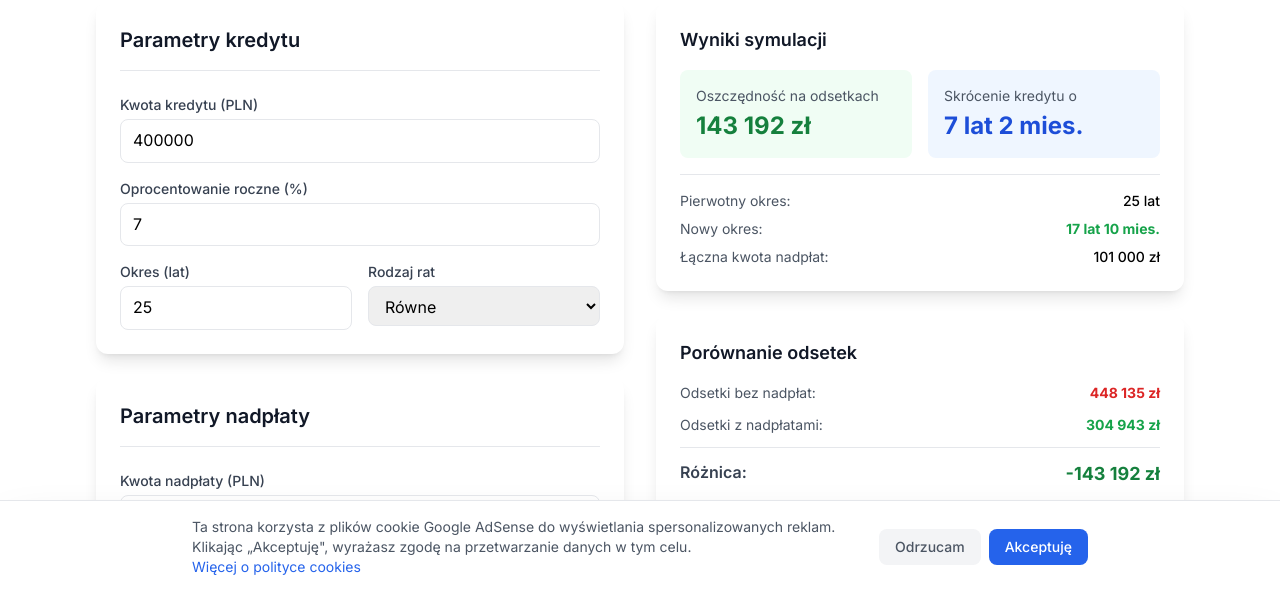
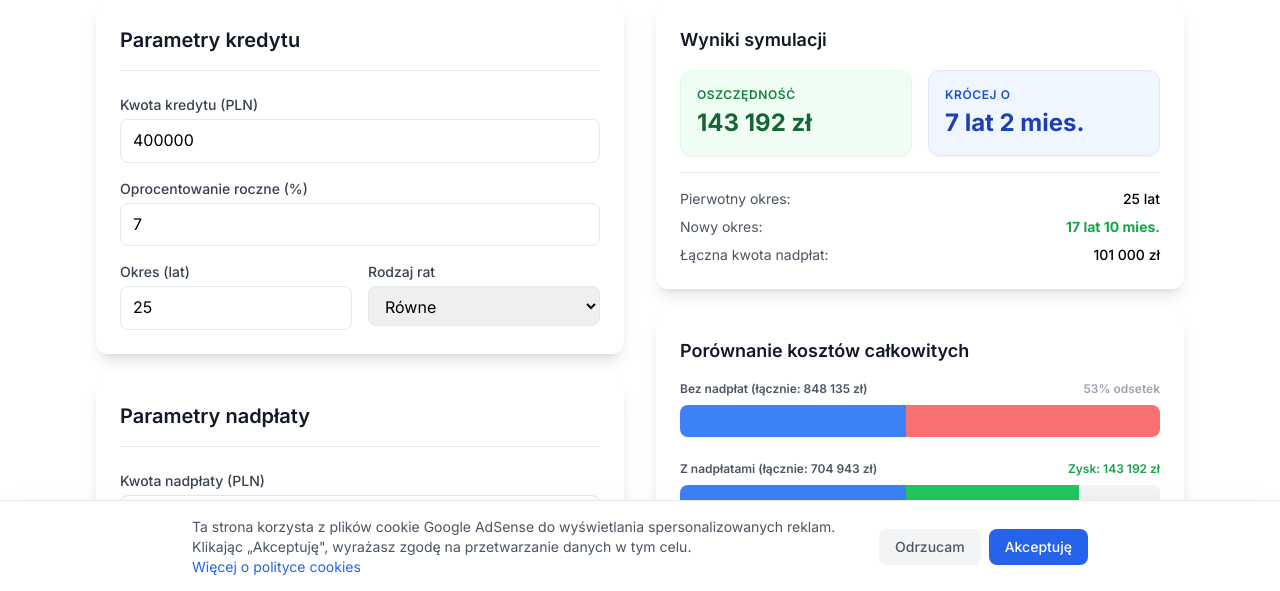
Before and after one commit to kawlas/KREDYT, a React (Vite) app: page /symulator-nadplat in a window 1280 px wide. Shown: the part 207-798 px from the top of the page. Built offline with nearby package versions, Linux system fonts and the light colour scheme; no server answers.

Commit message:
feat: Phase 2.2 - Overpayment cost comparison chart and UI improvements

```diff
--- a/src/components/calculators/OverpaymentCalc.tsx
+++ b/src/components/calculators/OverpaymentCalc.tsx
@@ -4,6 +4,55 @@ import { formatCurrency, formatCurrencyShort, formatMonths } from '../../utils/f
 import Card from '../shared/Card'
 import Alert from '../shared/Alert'
 import TabContainer from '../layout/TabContainer'
+
+function CostComparisonChart({ principal, originalInterest, newInterest }: { principal: number, originalInterest: number, newInterest: number }) {
+  const originalTotal = principal + originalInterest
+  const newTotal = principal + newInterest
+  const max = Math.max(originalTotal, newTotal)
+
+  const scale = (val: number) => (val / max) * 100
+
+  return (
+    <div className="space-y-6">
+      <div className="space-y-2">
+        <div className="flex justify-between text-xs font-semibold text-gray-600">
+          <span>Bez nadpłat (łącznie: {formatCurrencyShort(originalTotal)})</span>
+          <span className="text-gray-400">{Math.round((originalInterest / originalTotal) * 100)}% odsetek</span>
+        </div>
+        <div className="h-8 w-full bg-gray-100 rounded-lg overflow-hidden flex shadow-sm">
+          <div className="h-full bg-blue-500 transition-all duration-1000" style={{ width: `${scale(principal)}%` }} />
+          <div className="h-full bg-red-400 transition-all duration-1000" style={{ width: `${scale(originalInterest)}%` }} />
+        </div>
+      </div>
+
+      <div className="space-y-2">
+        <div className="flex justify-between text-xs font-semibold text-gray-600">
+          <span>Z nadpłatami (łącznie: {formatCurrencyShort(newTotal)})</span>
+          <span className="text-green-600">Zysk: {formatCurrencyShort(originalTotal - newTotal)}</span>
+        </div>
+        <div className="h-8 w-full bg-gray-100 rounded-lg overflow-hidden flex shadow-sm">
+          <div className="h-full bg-blue-500 transition-all duration-1000" style={{ width: `${scale(principal)}%` }} />
+          <div className="h-full bg-green-500 transition-all duration-1000" style={{ width: `${scale(newInterest)}%` }} />
+        </div>
+      </div>
+
+      <div className="flex flex-wrap gap-x-6 gap-y-2 pt-2 border-t border-gray-100">
+        <div className="flex items-center gap-2">
+          <div className="w-4 h-4 bg-blue-500 rounded shadow-sm" />
+          <span className="text-xs text-gray-500 font-medium">Kapitał</span>
+        </div>
+        <div className="flex items-center gap-2">
+          <div className="w-4 h-4 bg-red-400 rounded shadow-sm" />
+          <span className="text-xs text-gray-500 font-medium">Odsetki bazowe</span>
+        </div>
+        <div className="flex items-center gap-2">
+          <div className="w-4 h-4 bg-green-500 rounded shadow-sm" />
+          <span className="text-xs text-gray-500 font-medium">Odsetki po nadpłatach</span>
+        </div>
+      </div>
+    </div>
+  )
+}
 
 export default function OverpaymentCalc() {
   const [principal, setPrincipal] = useState(400000)
@@ -131,13 +180,13 @@ export default function OverpaymentCalc() {
               <Card title="Wyniki symulacji">
                 <div className="space-y-4">
                   <div className="grid grid-cols-2 gap-4">
-                    <div className="bg-green-50 p-4 rounded-lg">
-                      <div className="text-sm text-gray-600 mb-1">Oszczędność na odsetkach</div>
-                      <div className="text-2xl font-bold text-green-700">{formatCurrencyShort(result.interestSaved)}</div>
+                    <div className="bg-green-50 p-4 rounded-xl border border-green-100 shadow-sm">
+                      <div className="text-xs text-green-700 font-semibold mb-1 uppercase tracking-wider">Oszczędność</div>
+                      <div className="text-2xl font-bold text-green-800">{formatCurrencyShort(result.interestSaved)}</div>
                     </div>
-                    <div className="bg-blue-50 p-4 rounded-lg">
-                      <div className="text-sm text-gray-600 mb-1">Skrócenie kredytu o</div>
-                      <div className="text-2xl font-bold text-blue-700">{formatMonths(result.monthsSaved)}</div>
+                    <div className="bg-blue-50 p-4 rounded-xl border border-blue-100 shadow-sm">
+                      <div className="text-xs text-blue-700 font-semibold mb-1 uppercase tracking-wider">Krócej o</div>
+                      <div className="text-2xl font-bold text-blue-800">{formatMonths(result.monthsSaved)}</div>
                     </div>
                   </div>
 
@@ -162,6 +211,14 @@ export default function OverpaymentCalc() {
                     </div>
                   </div>
                 </div>
+              </Card>
+
+              <Card title="Porównanie kosztów całkowitych">
+                <CostComparisonChart
+                  principal={principal}
+                  originalInterest={result.originalTotalInterest}
+                  newInterest={result.newTotalInterest}
+                />
               </Card>
 
               <Card title="Porównanie odsetek">
```
